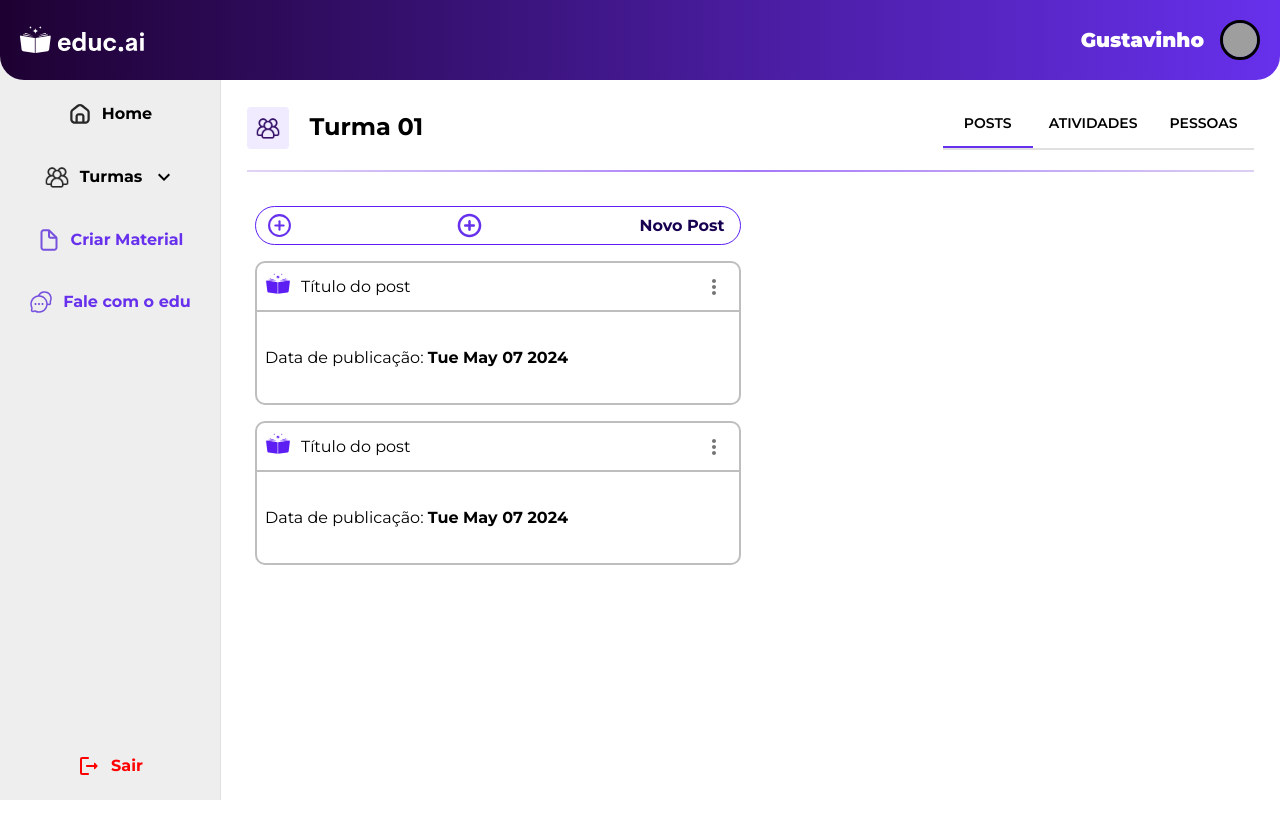
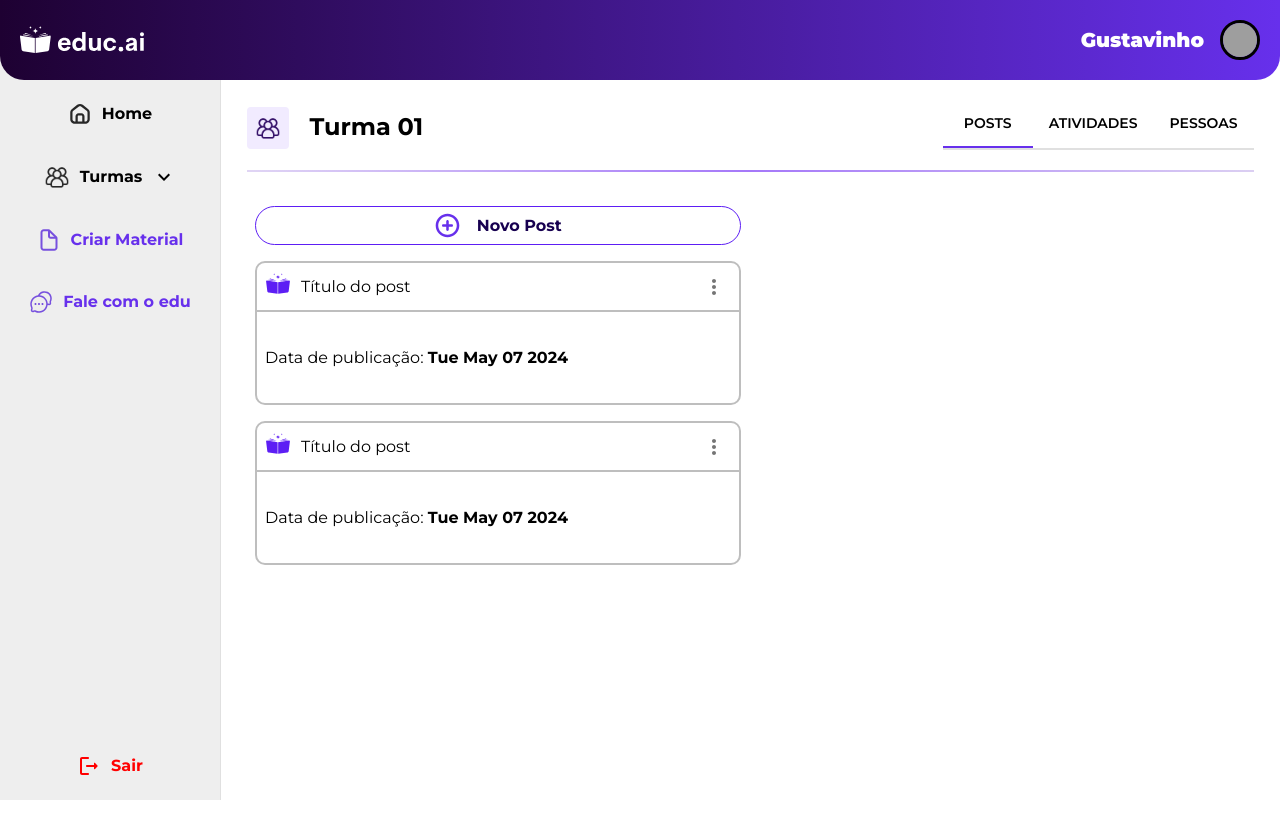
Before and after one commit to ribgu/educai-web-app, a React (Vite) app: page /turma/1 in a window 1280 px wide. Built offline with nearby package versions, Linux system fonts and the light colour scheme; grey boxes are pictures that could not be loaded.

Commit message:
fix: ajustando botao de posts

```diff
--- a/src/components/Modal/Modal.tsx
+++ b/src/components/Modal/Modal.tsx
@@ -32,8 +32,7 @@ export default function BasicModal(props: ModalProps) {
   const isNovaTurmaButton = titulo === 'Nova Turma'
 
   const variantsButtonStyle = {
-    'novaTurma':
-    {
+    'novaTurma': {
       width: 'fix-content'
     },
     'sm': {
@@ -57,13 +56,13 @@ export default function BasicModal(props: ModalProps) {
         textTransform: 'capitalize',
         display: 'flex',
         gap: '16px',
-        justifyContent: 'space-between',
+        justifyContent: variantButton === 'novaTurma' ? 'space-between' : 'center',
         borderColor: '#5D1EF4',
         '&:hover': {
           backgroundColor: '#D8D8D8'
         },
         ...sxButton
-      }} startIcon={<FiPlusCircle size={25}/>} variant='outlined' onClick={handleOpen}>
+      }} startIcon={variantButton === 'novaTurma' && <FiPlusCircle size={25}/>} variant='outlined' onClick={handleOpen}>
         {!isNovaTurmaButton && (
           <img src='/iconsPages/plus-circle.svg' alt='Circulo com um mais dentro' />
         )}
--- a/src/components/PageHeader/PageHeader.tsx
+++ b/src/components/PageHeader/PageHeader.tsx
@@ -11,7 +11,7 @@ import Modal from '../Modal/Modal'
 
 type PageHeaderProps = {
   title: string
-  showButton: boolean
+  showButton?: boolean
 }
 
 type Tab = 'posts' | 'atividades' | 'pessoas'
--- a/src/lib/client/client.ts
+++ b/src/lib/client/client.ts
@@ -28,7 +28,7 @@ export default class Client {
 
   async login(
     body: UserLogin
-  ) {
+  ): Promise<{token: string}> {
     return (await this.axios.post('user/auth', body)).data
   }
 
--- a/src/lib/types/AuthContext.ts
+++ b/src/lib/types/AuthContext.ts
@@ -1,6 +1,8 @@
+import { Role } from './Role'
+
 export type Auth = {
     id: string
-	role: 'STUDENT' | 'TEACHER'
+	role: Role
     updateAuthData: (newToken: string) => void
     getToken: () => string
 }
--- /dev/null
+++ b/src/lib/types/Role.ts
@@ -0,0 +1 @@
+export type Role = 'STUDENT' | 'TEACHER' | null
--- a/src/providers/AuthProvider.tsx
+++ b/src/providers/AuthProvider.tsx
@@ -2,6 +2,7 @@ import { jwtDecode } from 'jwt-decode'
 import { ReactNode, useState } from 'react'
 import { AuthContext } from '../contexts/AuthContext'
 import { JwtDecoded } from '../lib/types/JwtDecoded'
+import { Role } from '../lib/types/Role'
 
 interface Props {
 	children: ReactNode
@@ -10,7 +11,7 @@ interface Props {
 const AuthProvider = ({ children }: Props) => {
 	const [id, setId] = useState('')
 	const [token, setToken] = useState('')
-	const [role, setRole] = useState<'STUDENT' | 'TEACHER'>('STUDENT')
+	const [role, setRole] = useState<Role>('TEACHER')
 
 	const updateAuthData = (newToken: string) => {
 		const tokenDecoded = getTokenDecoded(newToken)
```
